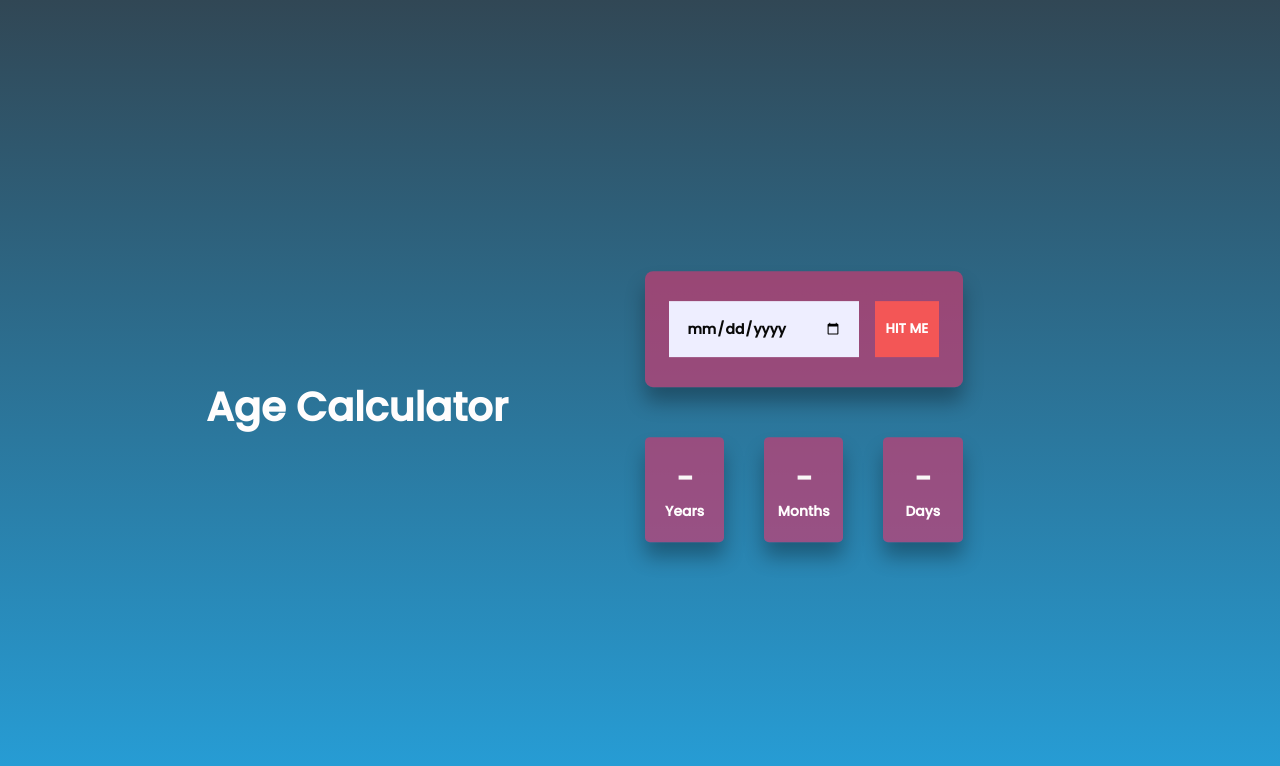
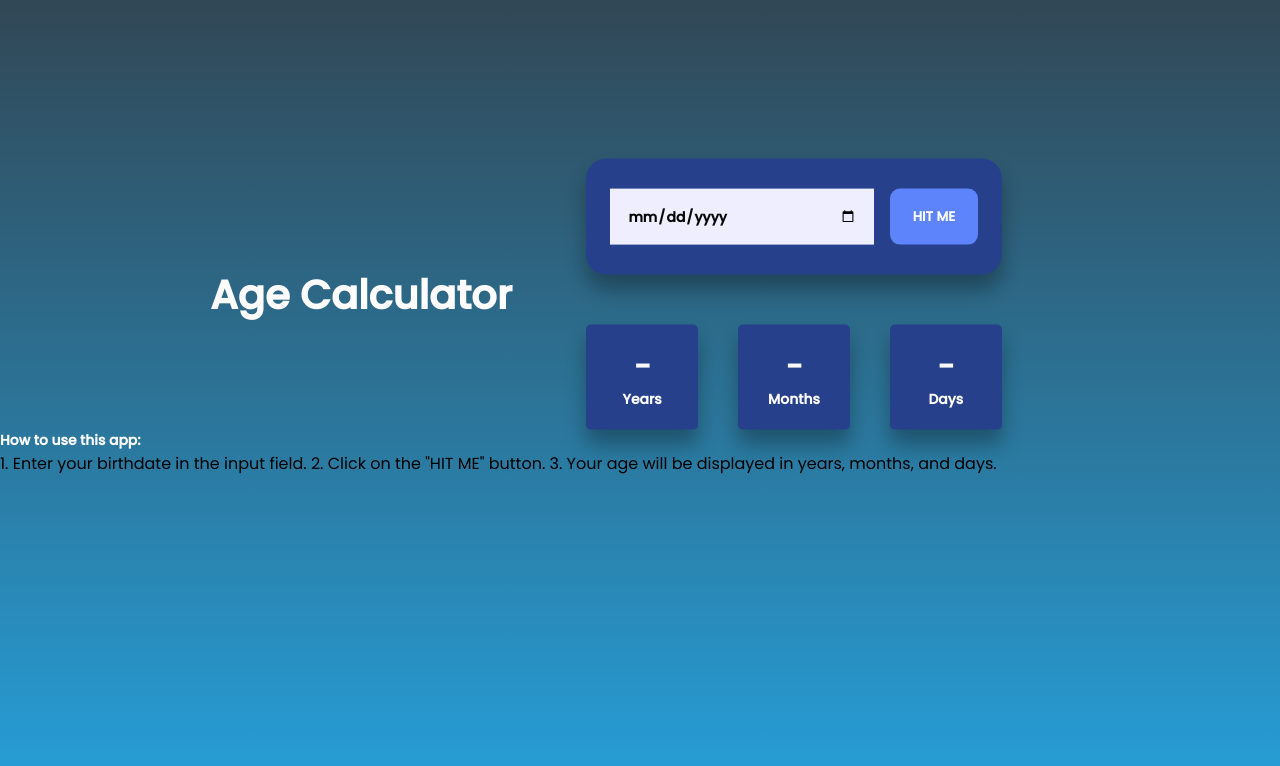
Before and after one commit to Damidu-Thathsara/CodeAlpha_Age_Calculator, a plain HTML site: page index.html in a window 1280 px wide. Drawn offline with Linux system fonts and the light colour scheme.

Commit message:
updated again

```diff
--- a/index.html
+++ b/index.html
@@ -12,6 +12,7 @@
     <link rel="stylesheet" href="style.css" />
   </head>
   <body>
+    <div class="all">
       <div class="main">
         <div class="description">
           <h1>Age Calculator</h1>
@@ -39,7 +40,13 @@
           </div>
         </div>
       </div>
+      <div id="howToUse">
+        <p>How to use this app:</p>
 
+        1. Enter your birthdate in the input field. 2. Click on the "HIT ME"
+        button. 3. Your age will be displayed in years, months, and days.
+      </div>
+    </div>
     <script src="script.js"></script>
   </body>
 </html>
--- a/script.js
+++ b/script.js
@@ -21,7 +21,8 @@ const ageCalculate = () => {
   }
 
   if (isNaN(inputDate.getTime())) {
-    document.getElementById("GeneratedTxt").textContent = "Please Enter A Birthday to Calculate Age";
+    document.getElementById("GeneratedTxt").textContent =
+      "Please Enter A Birthday to Calculate Age";
     displayResult("-", "-", "-");
     return;
   }
--- a/style.css
+++ b/style.css
@@ -8,15 +8,17 @@ body {
   background-image: repeating-linear-gradient(#314755, #26a0da);
   height: 100vh;
 }
+.all {
+  transform: translate(0, 50%);
+}
 .main {
   display: flex;
   flex-direction: row;
   width: "100%";
   align-items: center;
-  transform: translate(0, 100%);
 }
 .empty {
-  width: 10%;
+  width: 5%;
 }
 .description {
   width: 40%;
@@ -37,12 +39,13 @@ body {
   outline: none;
 }
 .input-wrapper {
-  width: 50%;
-  background-color: #d4376ea5;
+  width: 65%;
+  height: max-content;
+  background-color: #26408b;
   padding: 1.87em 1.5em;
-  border-radius: 0.5em;
+  border-radius: 20px;
   box-shadow: 0 0.93em 1.25em rgba(0, 0, 0, 0.3);
-  margin-bottom: 3.12em;
+  margin-bottom: 50px;
   display: grid;
   grid-template-columns: 9fr 3fr;
   gap: 1em;
@@ -60,17 +63,20 @@ input {
 }
 button {
   color: #ffffff;
-  background-color: #f35656;
+  background-color: #5d84fa;
+  border-radius: 10px;
 }
 .output-wrapper {
-  width: 50%;
+  width: 65%;
   display: flex;
   justify-content: space-between;
   align-items: baseline;
+  color: #b2abf2;
 }
 .output-wrapper div {
-  width: 25%;
-  background-color: #d4376ea5;
+  width: 27%;
+  height: 100%;
+  background-color: #26408b;
   border-radius: 0.31em;
   color: #f9f7f7;
   display: grid;
```
Lines whose indentation alone changed are shown as unchanged.
